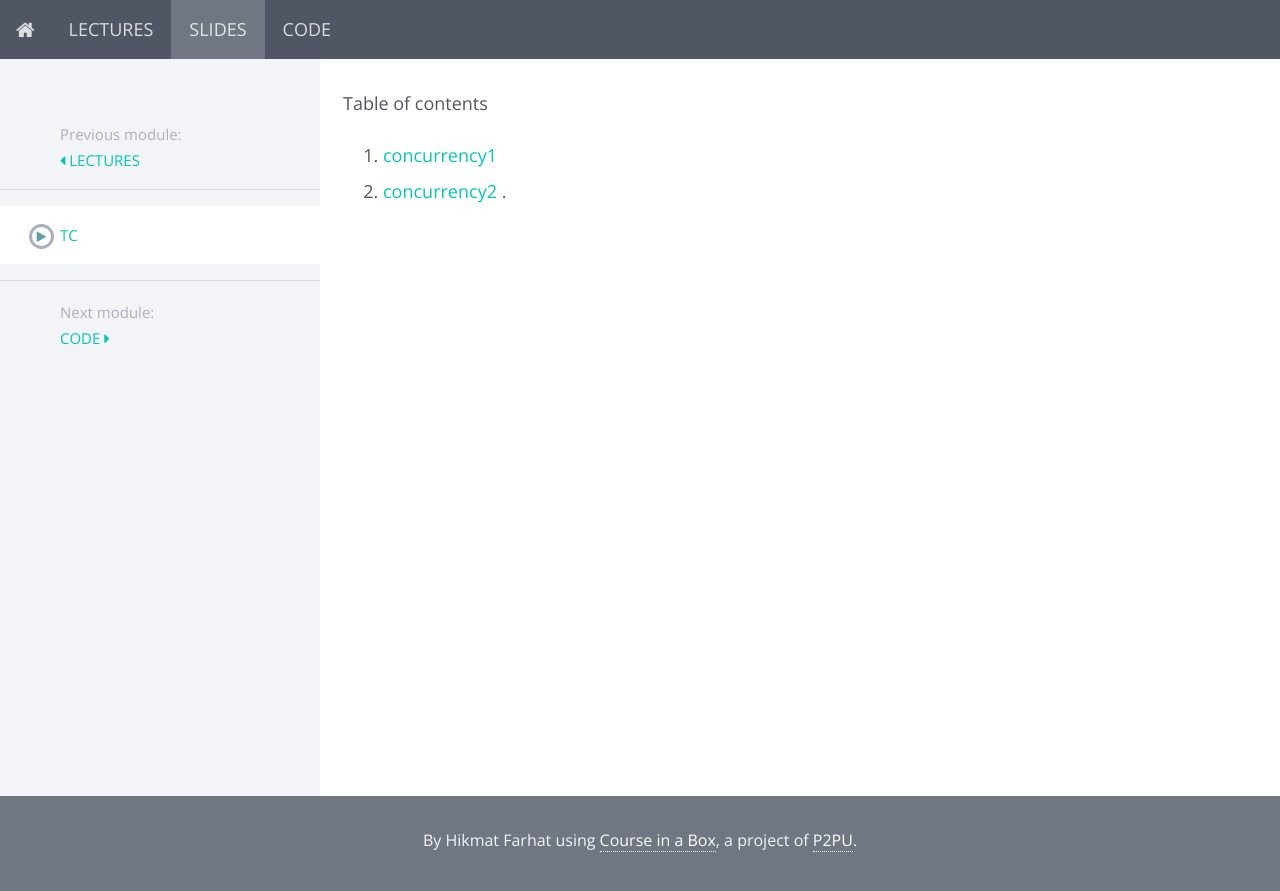
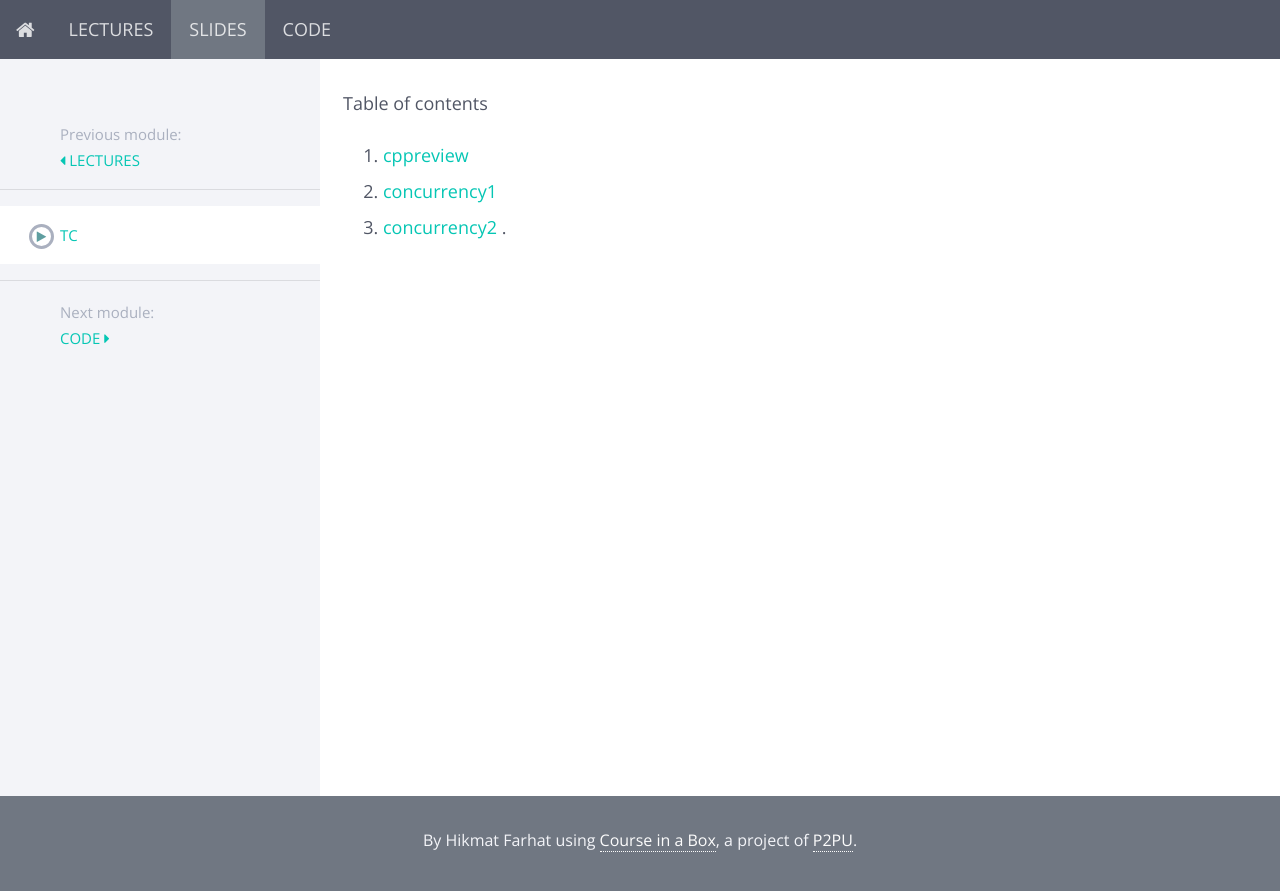
Before and after one commit to NDU-CSC413/NDU-CSC413.github.io, a Jekyll site: the page built from modules/slides/_posts/2021-01-01-tc.md, in a window 1280 px wide. Shown: the top 891 px of the page. Built offline with Jekyll 4.4.1, drawn with Linux system fonts in a browser that asks for light colours; nearby versions of some CDN libraries.

Commit message:
added slides for cppreview

```diff
--- a/modules/slides/_posts/2021-01-01-tc.md
+++ b/modules/slides/_posts/2021-01-01-tc.md
@@ -1,6 +1,7 @@
 
 
 Table of contents
+1. [cppreview](/files/cppreview-slides.html)
 1. [concurrency1](/files/concurrency1-slides.html)
 1. [concurrency2](/files/concurrency2-slides.html)
 .
```
